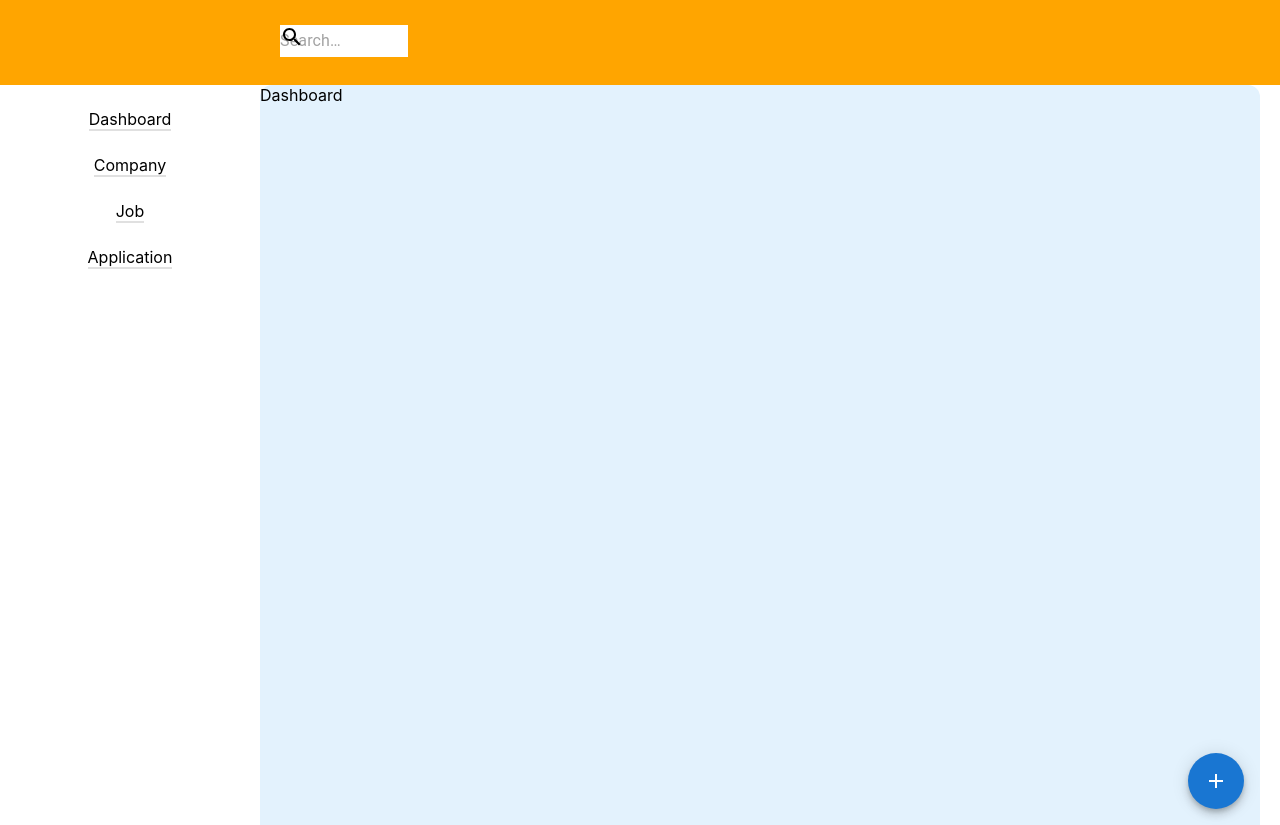
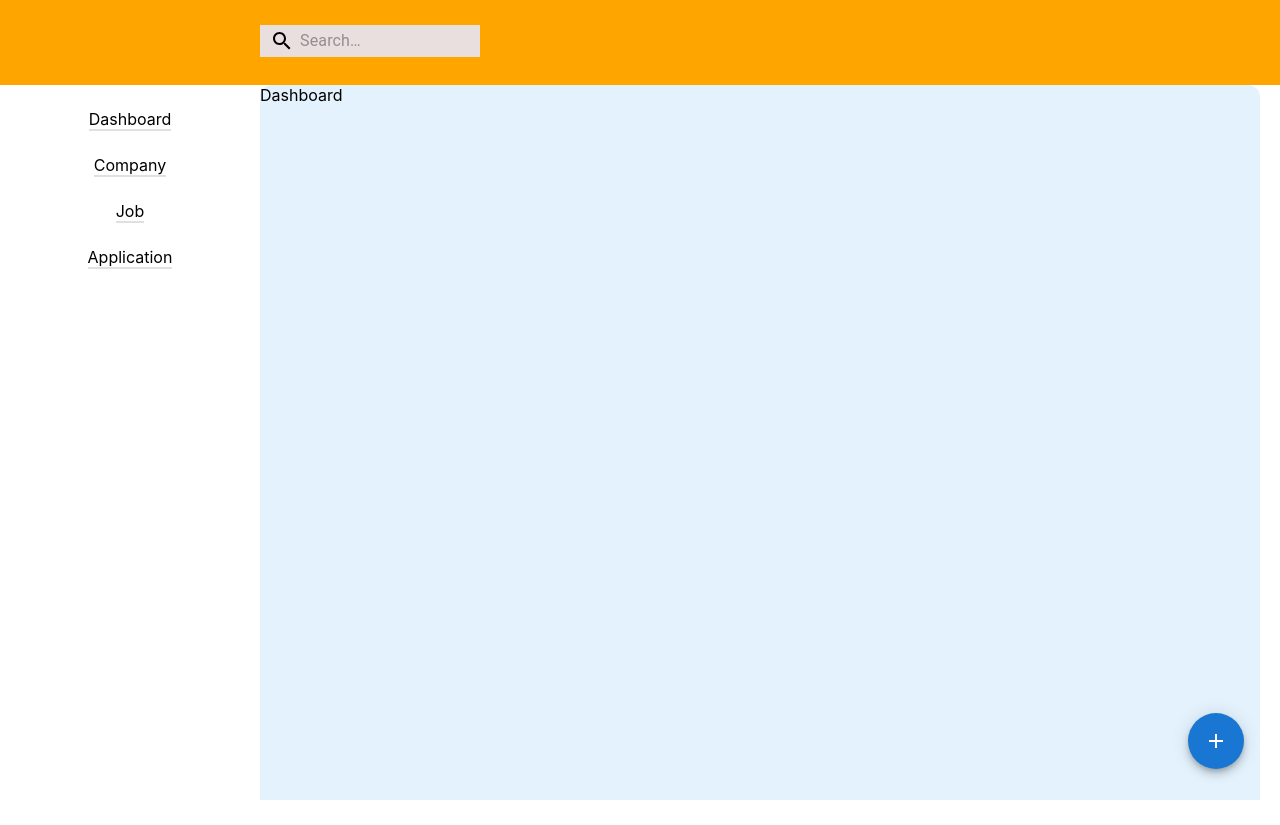
Before and after one commit to Kay-Yuan/help-me-apply-client, a React (Vite) app: page / in a window 1280 px wide. After the commit the page ends 800 px from the top, so only its background shows below. Built offline with nearby package versions, Linux system fonts and the light colour scheme.

Commit message:
#3 feat: search bar

```diff
--- a/src/layout/MainLayout.tsx
+++ b/src/layout/MainLayout.tsx
@@ -3,13 +3,7 @@ import { Outlet } from "react-router-dom";
 import styled from "styled-components";
 
 import { NavItem as Link } from "@components";
-import {
-  Box,
-  InputBase,
-  SpeedDial,
-  SpeedDialAction,
-  SpeedDialIcon,
-} from "@mui/material";
+import { Box, InputBase, SpeedDial, SpeedDialAction, SpeedDialIcon } from "@mui/material";
 // import {
 //   SaveIcon,
 //   FileCopyIcon,
@@ -73,27 +67,35 @@ const actions = [
   { icon: <PrintIcon />, name: "Print" },
   { icon: <ShareIcon />, name: "Share" },
 ];
+
 const Search = styled.div`
   position: relative;
   border-radius: 2;
-  background-color: white;
-  margin-left: calc(${sideBarWidth} + 20px);
+  background-color: #e9dfdf;
+  margin-left: ${sideBarWidth};
   margin-top: 25px;
-  width: 10%;
+  width: 220px;
+
+  &:hover {
+    background-color: #f9efef;
+    transition: 0.4s;
+  }
 `;
 
 const SearchIconWrapper = styled.div`
   /* padding: theme.spacing(0, 2); */
   height: 100%;
   position: absolute;
-  pointerevents: none;
+  pointer-events: none;
   display: flex;
-  alignitems: center;
-  justifycontent: center;
+  align-items: center;
+  justify-content: center;
+  padding: 0 10px 0 10px;
 `;
 
 const StyledInputBase = styled(InputBase)`
   color: inherit;
+  margin-left: 40px;
 `;
 
 function AppLayout() {
@@ -104,10 +106,7 @@ function AppLayout() {
           <SearchIconWrapper>
             <SearchIcon />
           </SearchIconWrapper>
-          <StyledInputBase
-            placeholder="Search…"
-            inputProps={{ "aria-label": "search" }}
-          />
+          <StyledInputBase placeholder="Search…" inputProps={{ "aria-label": "search" }} />
         </Search>
       </TopNav>
 
@@ -132,7 +131,7 @@ function AppLayout() {
         <Outlet />
         <Box
           sx={{
-            height: "90vh",
+            height: "85vh",
             transform: "translateZ(0px)",
             flexGrow: 1,
           }}
@@ -143,11 +142,7 @@ function AppLayout() {
             icon={<SpeedDialIcon />}
           >
             {actions.map((action) => (
-              <SpeedDialAction
-                key={action.name}
-                icon={action.icon}
-                tooltipTitle={action.name}
-              />
+              <SpeedDialAction key={action.name} icon={action.icon} tooltipTitle={action.name} />
             ))}
           </SpeedDial>
         </Box>
```
